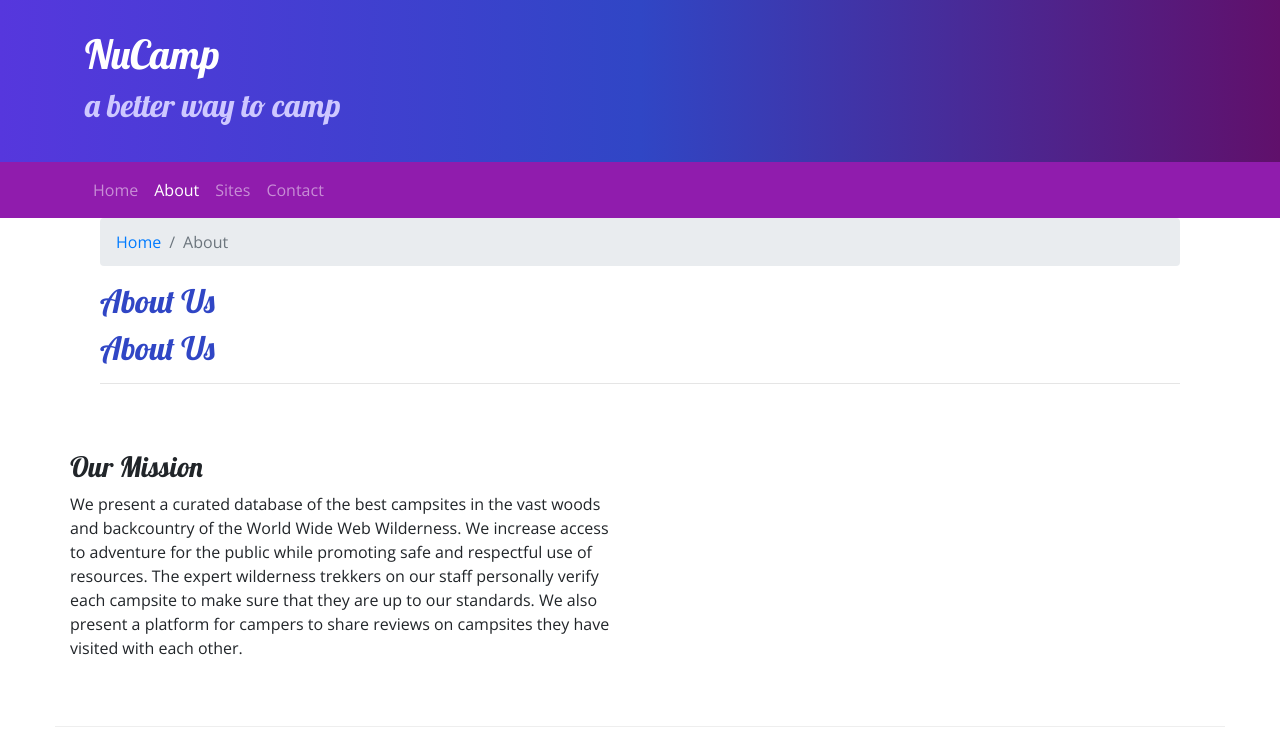
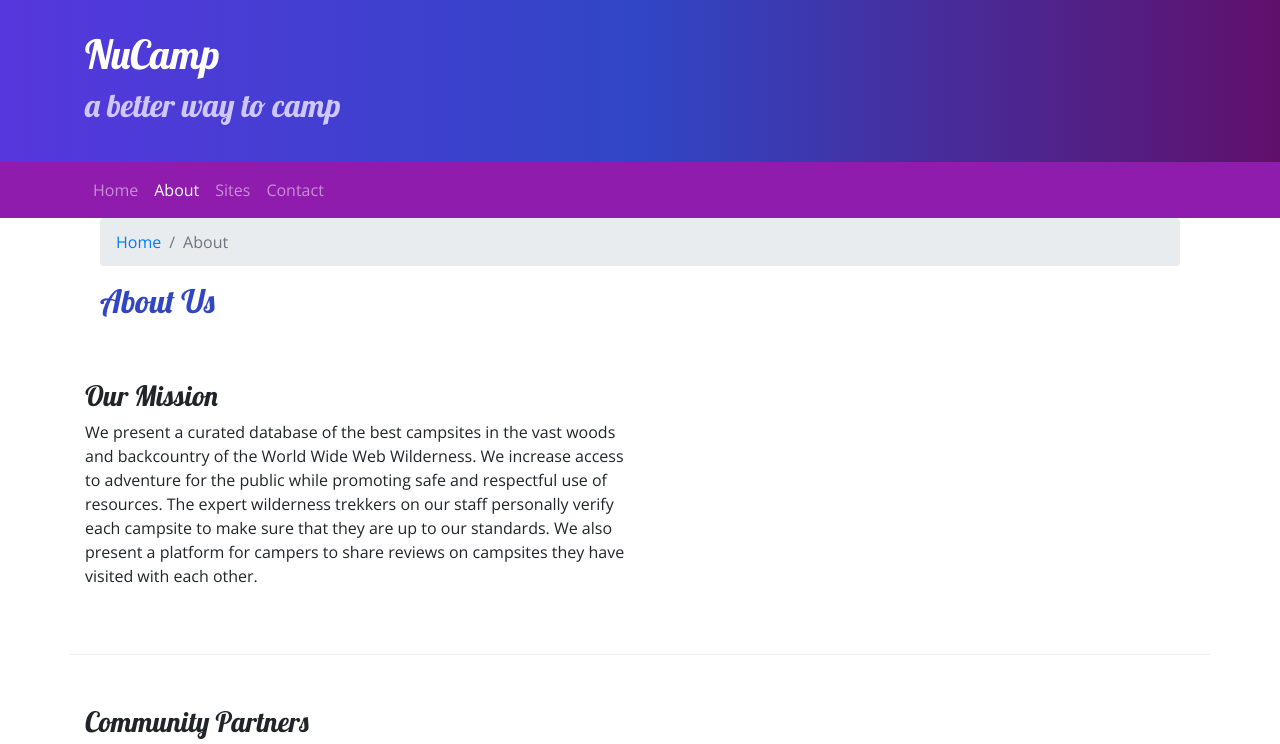
Before and after one commit to JankarmticGroup/CampSite, a website: page aboutus.html in a window 1280 px wide. Shown: the top 744 px of the page. Drawn offline with nearby package versions, Linux system fonts and the light colour scheme.

```diff
--- a/aboutus.html
+++ b/aboutus.html
@@ -51,8 +51,7 @@
                         <li class="breadcrumb-item active">About</li>
                     </ol>
                     <h2>About Us</h2>
-               <h2>About Us</h2>
-               <hr />
+                </div>
             </div>
         </div>
 
```
